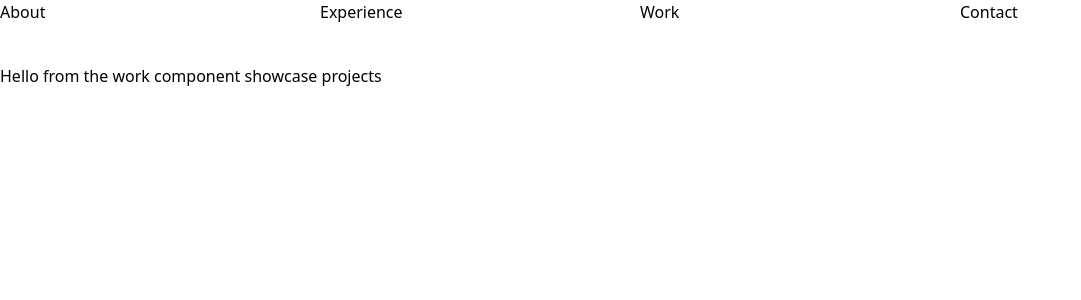
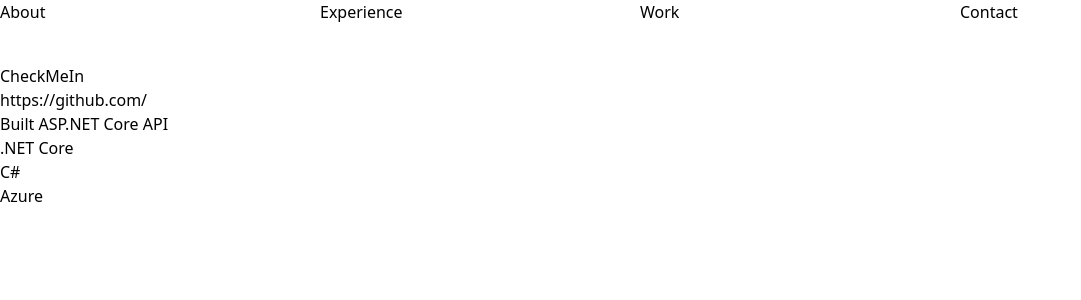
Before and after one commit to TechGlue/PersonalSite, an Angular app in the folder PersonalSite/: page /work in a window 1280 px wide. Shown: the top 300 px of the page, without its empty margins (0-1081 px from the left). Built offline with nearby package versions, Linux system fonts and the light colour scheme.

Commit message:
building out projects view

```diff
--- a/PersonalSite/src/app/contact/contact.component.html
+++ b/PersonalSite/src/app/contact/contact.component.html
@@ -1 +1,10 @@
-<p>Get In touch</p>
+<div>
+  <p>Get in touch!</p>
+  <p>
+    I'm currently open to new opportunities and projects. If you would like to
+    reach out, feel free to send me an email.
+  </p>
+  <button>
+    <a href="mailto:lgarcia29@ewu.edu">Say What's Up!</a>
+  </button>
+</div>
--- a/PersonalSite/src/app/education/education.component.html
+++ b/PersonalSite/src/app/education/education.component.html
@@ -11,9 +11,9 @@
       <p>
         I've worked with various languages and tools throughout my journey as a
         student and a developer. There often times where I learn a language for
-        a one-off project, coursework, or was influenced by hype to pick up a
-        new language. But these are the ones that I've enjoyed and continue to
-        use today both personally and professionally.
+        a one-off project, coursework, or was influenced by developer hype to
+        pick up a new language... But these are the ones that I've enjoyed and
+        continue to use today both personally and professionally.
       </p>
       <ul>
         <li>C#</li>
@@ -82,7 +82,7 @@
       <li>
         Graduated with Honors (cum laude) from Eastern Washington University
       </li>
-      <li>Recipient Washington State Opportunity Scholarship (WSOS)</li>
+      <li>Recipient of the Washington State Opportunity Scholarship (WSOS)</li>
     </ul>
   </div>
   <div>
--- a/PersonalSite/src/app/work/work.component.html
+++ b/PersonalSite/src/app/work/work.component.html
@@ -1 +1,8 @@
-<p>Hello from the work component showcase projects</p>
+<div>
+  <app-workitem
+    [title]="'CheckMeIn'"
+    [link]="'https://github.com/'"
+    [description]="'Built ASP.NET Core API'"
+    [listOfTech]="['.NET Core', 'C#', 'Azure']"
+  />
+</div>
--- a/PersonalSite/src/app/work/work.component.ts
+++ b/PersonalSite/src/app/work/work.component.ts
@@ -1,9 +1,10 @@
 import { Component } from '@angular/core';
+import { WorkitemComponent } from './workitem/workitem.component';
 
 @Component({
-  selector: 'work',
+  selector: 'app-work',
   standalone: true,
-  imports: [],
+  imports: [WorkitemComponent],
   templateUrl: './work.component.html',
   styleUrl: './work.component.css',
 })
--- /dev/null
+++ b/PersonalSite/src/app/work/workitem/workitem.component.html
@@ -0,0 +1,10 @@
+<p>{{ title }}</p>
+@if (link != "") {
+  <a href="{{ link }}">{{ link }}</a>
+}
+<p>{{ description }}</p>
+<ul>
+  @for (item of listOfTech; track item) {
+    <li>{{ item }}</li>
+  }
+</ul>
```
Also changed, not shown: PersonalSite/src/app/work/workitem/workitem.component.ts (added, +15 -0 lines), PersonalSite/src/app/work/workitem/workitem.component.css (added), 1 other file (tests, documents, lock files or other folders).
